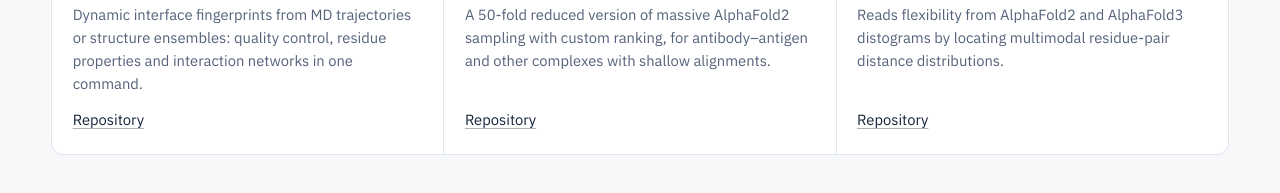
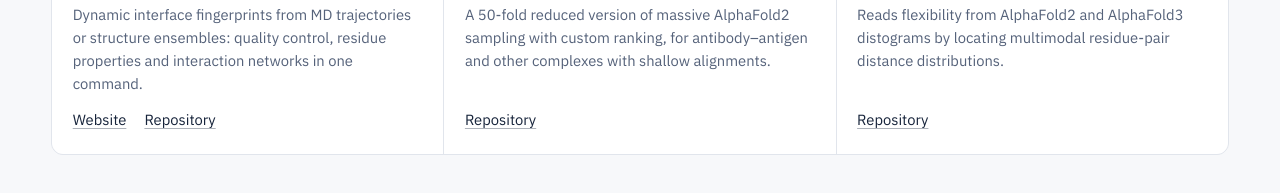
Before and after one commit to CSB-KaracaLab/CSB-KaracaLab.github.io, a plain HTML site: page index.html in a window 1280 px wide. Shown: the part 2363-2556 px from the top of the page. Drawn offline with Linux system fonts and the light colour scheme.

Commit message:
Link DynaPIN's card to its new site
DynaPIN now has a landing page at csb-karacalab.github.io/DynaPIN; the Software
card points at it alongside the repository, the way PROT-ON's does.

Co-Authored-By: Claude Opus 5 <noreply@anthropic.com>

```diff
--- a/index.html
+++ b/index.html
@@ -480,7 +480,7 @@ img{max-width:100%;height:auto}
             </ul>
           </div>
         </li>
-        <li class="c2" id="sw-dynapin"><h3 class="name">DynaPIN</h3><span class="desc">Dynamic interface fingerprints from MD trajectories or structure ensembles: quality control, residue properties and interaction networks in one command.</span><span class="go"><a href="https://github.com/CSB-KaracaLab/DynaPIN" target="_blank" rel="noopener">Repository</a></span></li>
+        <li class="c2" id="sw-dynapin"><h3 class="name">DynaPIN</h3><span class="desc">Dynamic interface fingerprints from MD trajectories or structure ensembles: quality control, residue properties and interaction networks in one command.</span><span class="go"><a href="https://csb-karacalab.github.io/DynaPIN/">Website</a><a href="https://github.com/CSB-KaracaLab/DynaPIN" target="_blank" rel="noopener">Repository</a></span></li>
         <li class="c1" id="sw-minniefold"><h3 class="name">MinnieFold</h3><span class="desc">A 50-fold reduced version of massive AlphaFold2 sampling with custom ranking, for antibody–antigen and other complexes with shallow alignments.</span><span class="go"><a href="https://github.com/CSB-KaracaLab/MinnieFold" target="_blank" rel="noopener">Repository</a></span></li>
         <li class="c4" id="sw-distogram"><h3 class="name">DistoFlex</h3><span class="desc">Reads flexibility from AlphaFold2 and AlphaFold3 distograms by locating multimodal residue-pair distance distributions.</span><span class="go"><a href="https://github.com/CSB-KaracaLab/af-distogram-flexibility" target="_blank" rel="noopener">Repository</a></span></li>
       </ul>
```
